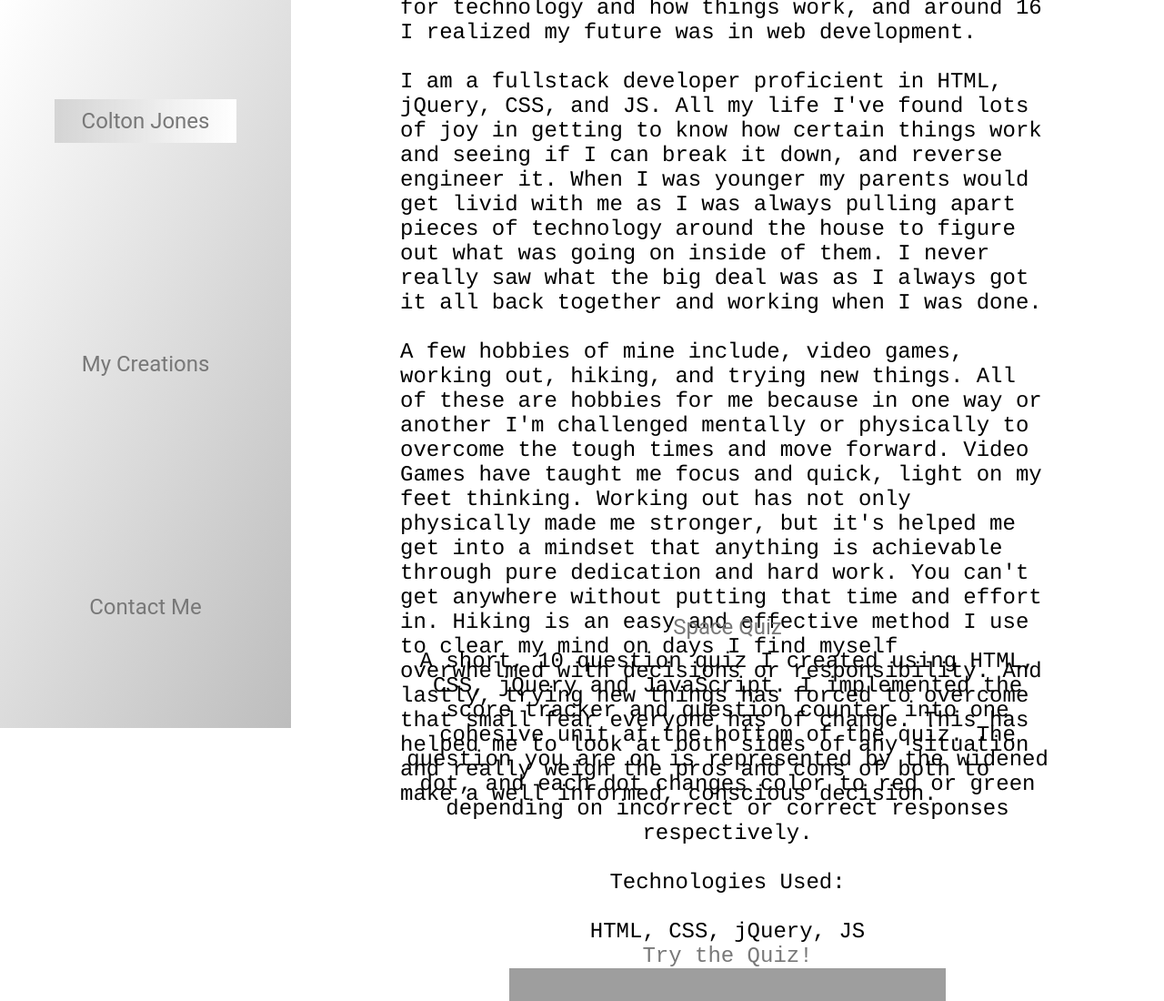
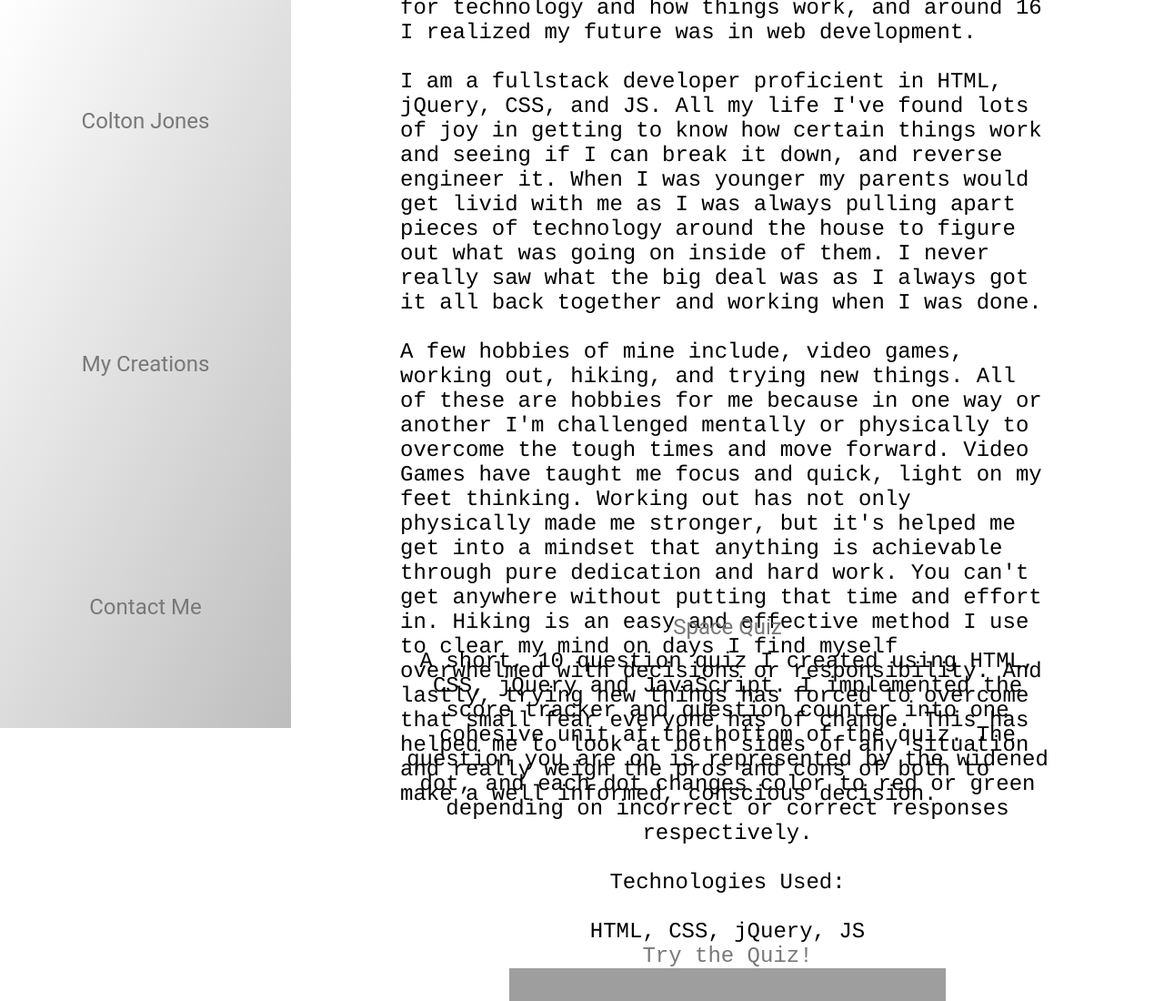
Before and after one commit to cjones1225/Colton-Jones-Portfolio, a plain HTML site: page index.html in a window 1280 px wide. Shown: the top 1100 px of the page at 91% size. Drawn offline with nearby package versions, Linux system fonts and the light colour scheme; grey boxes are pictures that could not be loaded.

Commit message:
Update index.html

```diff
--- a/index.html
+++ b/index.html
@@ -10,7 +10,7 @@
 </head>
 <body>
     <div class="nav">
-        <a class="tab active" href="#bio"><h1>Colton Jones</h1></a>
+        <a class="tab" href="#bio"><h1>Colton Jones</h1></a>
         <a class="tab" href="#projects"><h1>My Creations</h1></a>
         <a class="tab" href="#contact"><h1>Contact Me</h1></a>
     </div>
```
